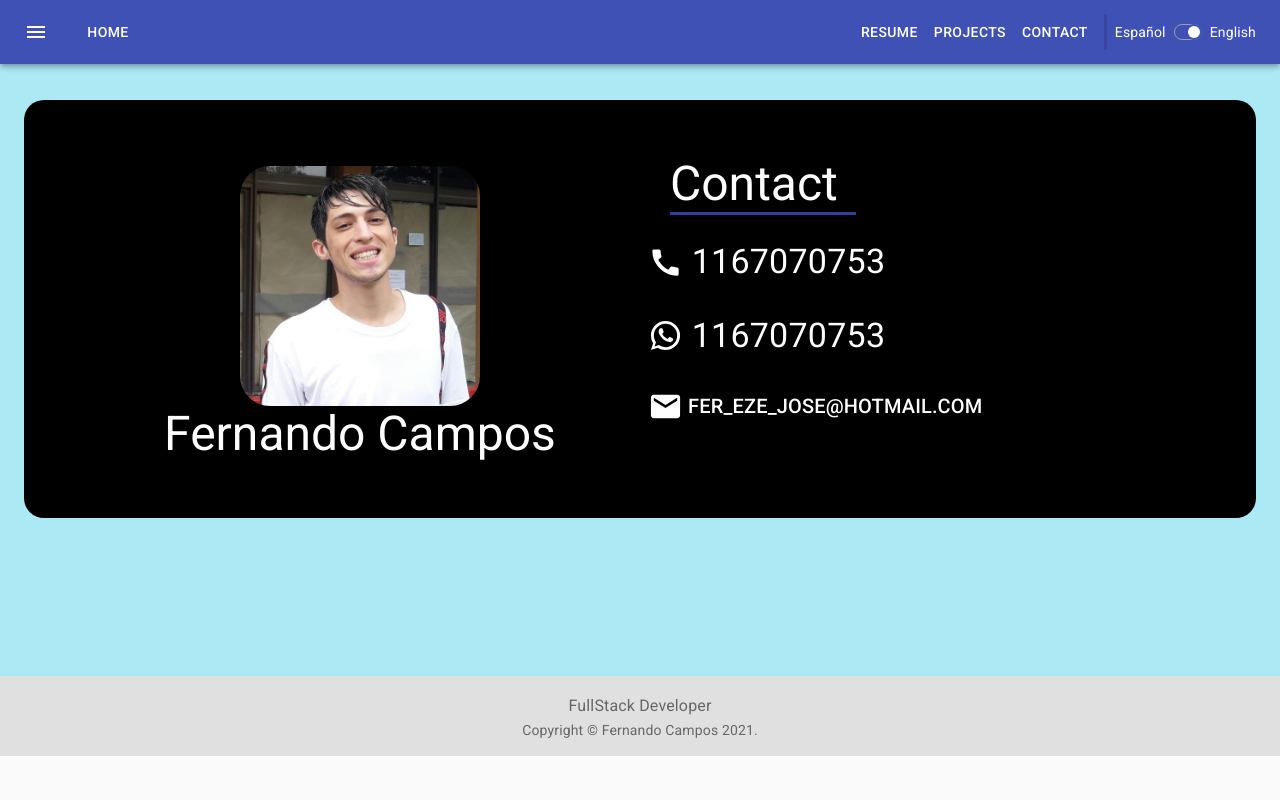
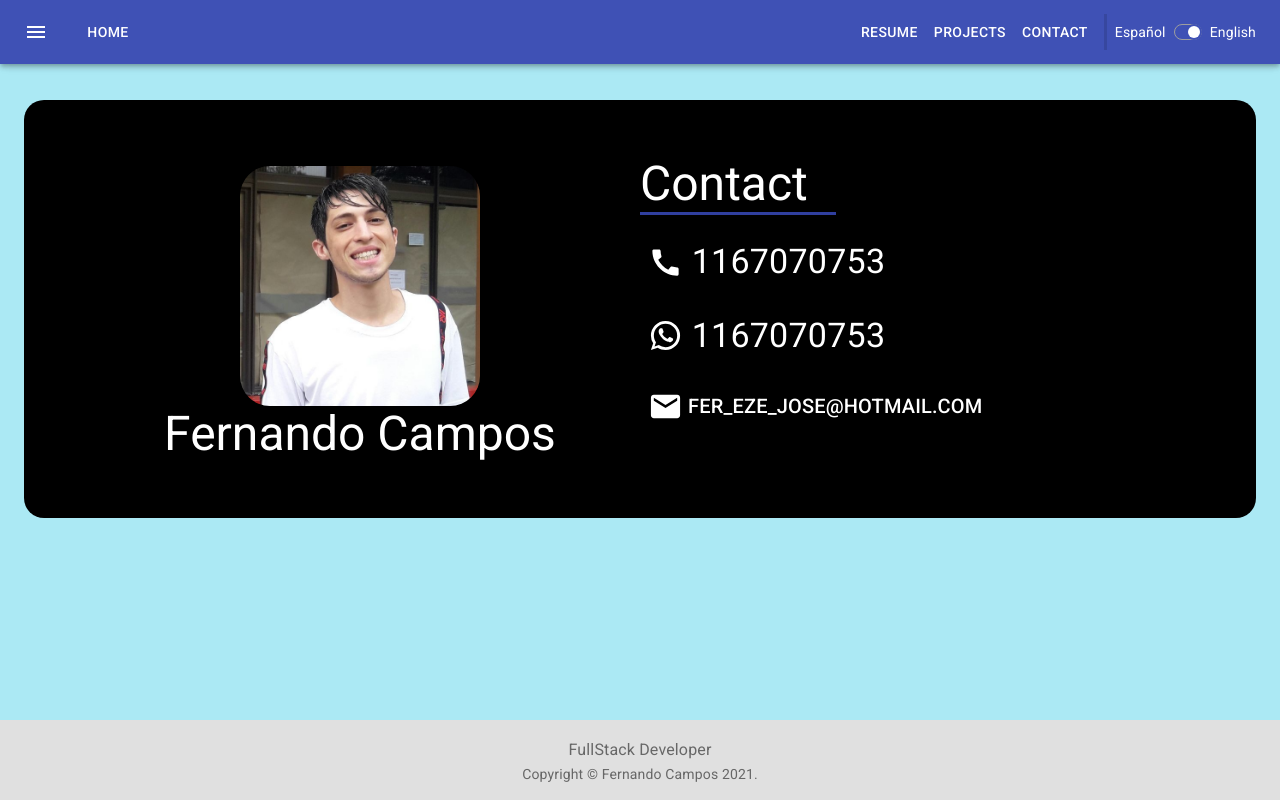
Before and after one commit to FerCamposDev/Portfolio, a React (Create React App) app: page /en/contact in a window 1280 px wide. Built offline with nearby package versions, Linux system fonts and the light colour scheme.

Commit message:
acomodo estilos para footer

```diff
--- a/src/App.tsx
+++ b/src/App.tsx
@@ -2,7 +2,11 @@ import { Router } from "./Router/Router";
 
 function App() {
   return (
-    <div style={{backgroundColor: "#ABE9F4"}}>
+    <div style={{
+      backgroundColor: "#ABE9F4",
+      paddingBottom: '10vh',
+      minHeight: '100vh',
+    }}>
       <Router/>
     </div>
   );
--- a/src/Pages/Contact/Contact.tsx
+++ b/src/Pages/Contact/Contact.tsx
@@ -56,7 +56,7 @@ const Contact = () => {
   };
 
   return (
-    <Container style={{ marginTop: '20px' }} className={classes.container}>
+    <Container style={{ marginTop: '20px' }}>
       <Grid container className={classes.main} justifyContent="center">
         <Grid container item sm={6} xs={12} direction="column" alignItems="center">
           <Hidden xsDown>
@@ -68,7 +68,7 @@ const Contact = () => {
           </Hidden>
         </Grid>
         <Grid item sm={6} xs={12}>
-          <Typography variant="h3" style={{ paddingLeft: '30px' }}>
+          <Typography variant="h3" className={classes.title}>
             {wordings.contact.title}
             <Divider className={classes.divider} />
           </Typography>
--- a/src/Pages/Contact/contactStyles.ts
+++ b/src/Pages/Contact/contactStyles.ts
@@ -1,9 +1,6 @@
 import { makeStyles } from "@material-ui/core";
 
 const useContactStyles = makeStyles((theme) => ({
-  container: {
-    minHeight: '70vh',
-  },
   main: {
     borderRadius: '20px',
     padding: '4em',
@@ -26,6 +23,14 @@ const useContactStyles = makeStyles((theme) => ({
     [theme.breakpoints.down('sm')]: {
       width: '90%',
     }
+  },
+  title: {
+    [theme.breakpoints.down('sm')]: {
+      textAlign: 'center',
+      display:'flex',
+      flexDirection: 'column',
+      alignItems: 'center',
+    }
   }
 }));
 
--- a/src/Pages/Home/Home.tsx
+++ b/src/Pages/Home/Home.tsx
@@ -10,7 +10,7 @@ const Home = () => {
   const wordings = useWordings();
 
   return (
-    <Container className={classes.root}>
+    <Container>
       <Grid className={classes.main}>
         <Grid container item xs={12} justifyContent="center" alignContent="flex-start">
           <Typography variant="h2" className={classes.job}>
--- a/src/Pages/Home/homeStyles.ts
+++ b/src/Pages/Home/homeStyles.ts
@@ -4,9 +4,6 @@ import fullstack from '../../images/fullstack.jpg';
 import fullstackSky from '../../images/fullstack-sky.png';
 
 const useHomeStyles = makeStyles((theme) => ({
-  root: {
-    backgroundColor: "#ABE9F4",
-  },
   socialLinks: {
     margin: 'auto',
     marginTop: theme.spacing(3),
--- a/src/Pages/Page404/Page404.tsx
+++ b/src/Pages/Page404/Page404.tsx
@@ -22,9 +22,7 @@ const Page404 = () => {
   }
 
   return (
-    <Grid container direction='column' justifyContent='space-around' alignItems='center'
-      style={{minHeight: '70vh'}}
-    >
+    <Grid container direction='column' justifyContent='space-around' alignItems='center'>
       <Typography variant="h2">
         <b>{wordings.page404.title}</b>
       </Typography>
@@ -39,11 +37,11 @@ const Page404 = () => {
       <Button variant='contained'
         onMouseOver={handleOver}
         onMouseLeave={handleLeave}
-        onClick={()=> navigate('/home')}
+        onClick={() => navigate('/home')}
       >
         {wordings.page404.button}
       </Button>
-    </Grid>
+    </Grid >
   )
 }
 
--- a/src/components/Footer.tsx
+++ b/src/components/Footer.tsx
@@ -23,6 +23,9 @@ const useStyles = makeStyles((theme) => ({
     backgroundColor: theme.palette.grey[300],
     marginTop: theme.spacing(2),
     padding: theme.spacing(2, 0),
+    width: '100%',
+    position: 'fixed',
+    bottom: 0,
   },
 }));
 
```
